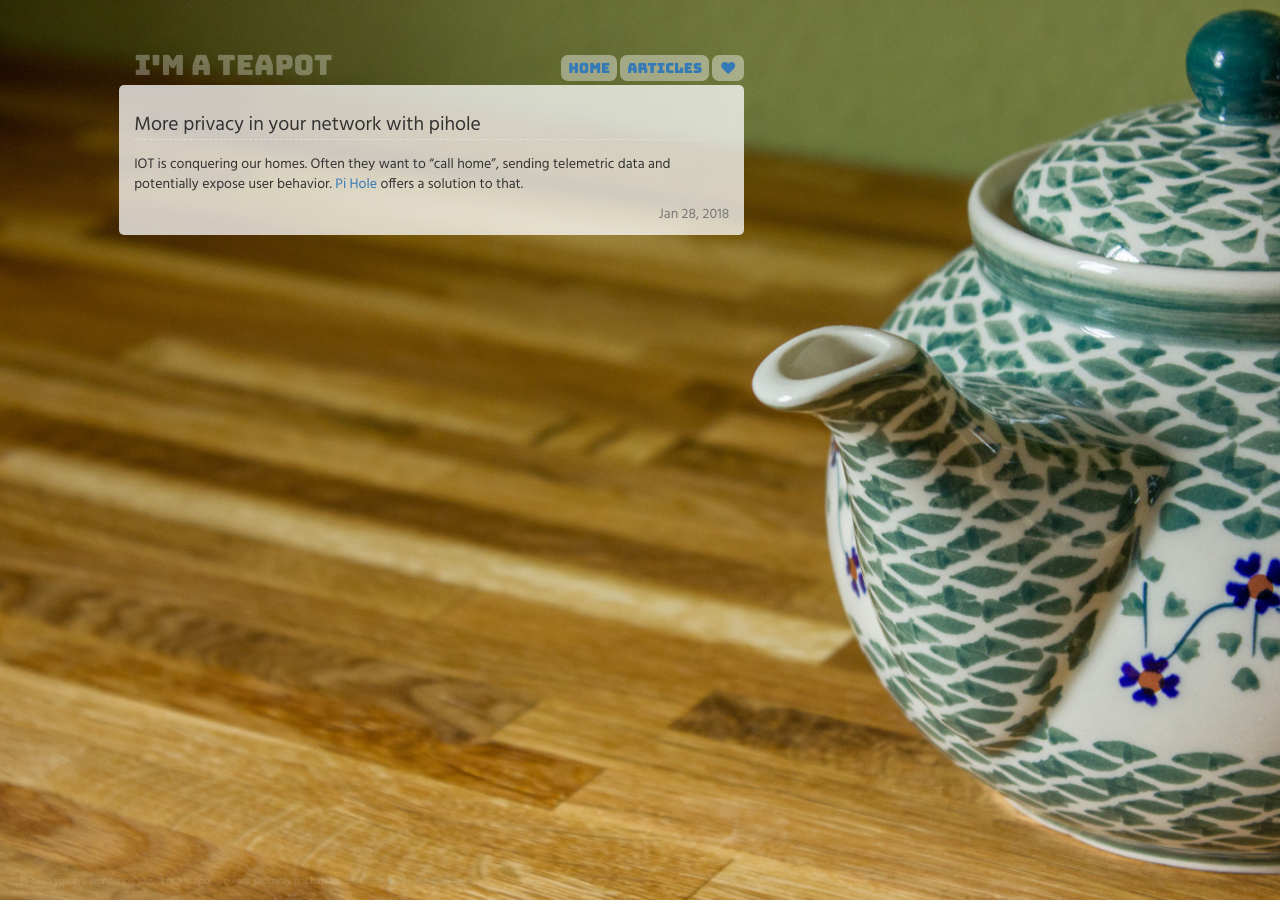
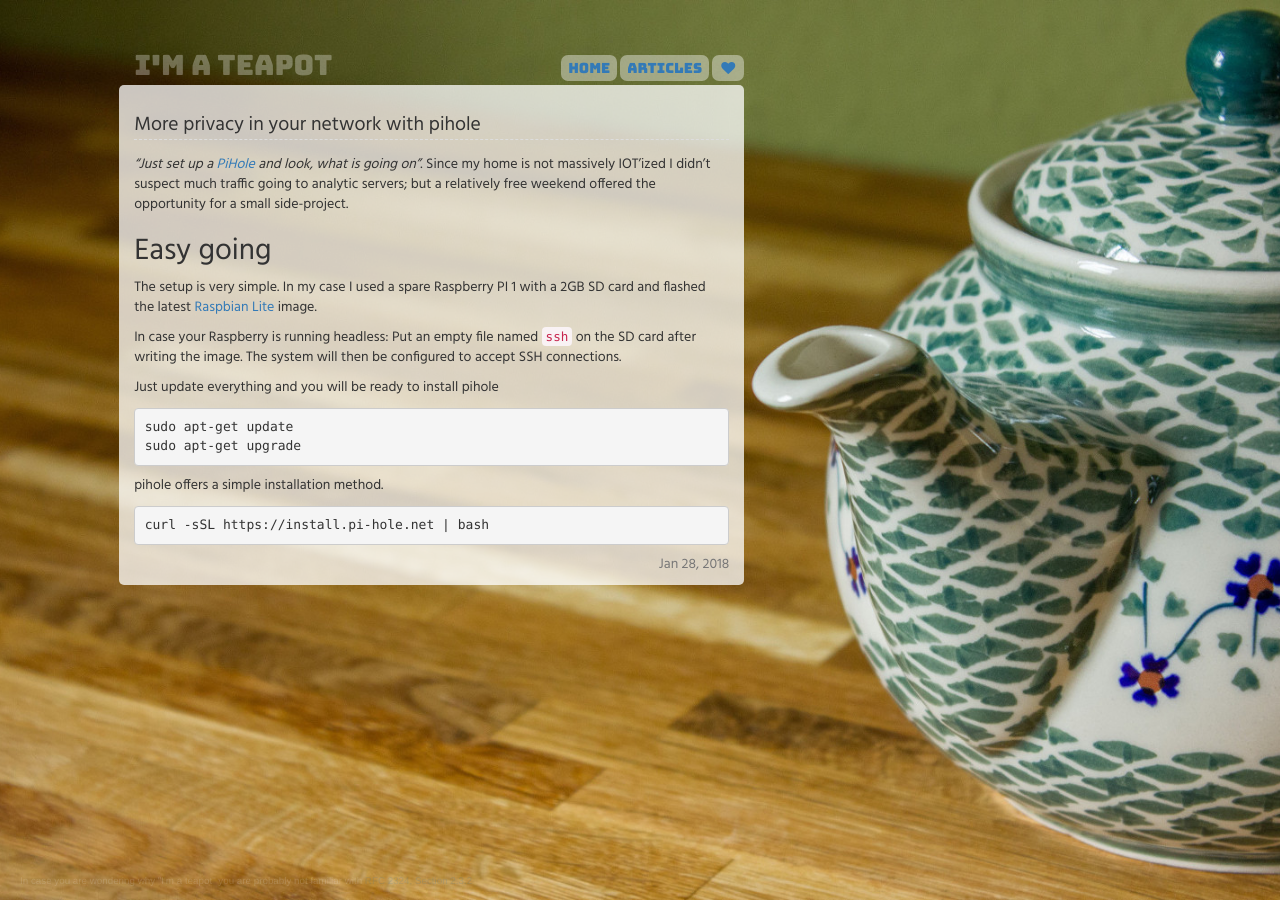
Before and after one commit to error418/error418.github.io, a Jekyll site: the page built from _posts/2018-01-28-pihole.md, in a window 1280 px wide. Built offline with Jekyll 4.4.1, drawn with Linux system fonts in a browser that asks for light colours; nearby versions of some CDN libraries.

Commit message:
Update 2018-01-28-pihole.md

````diff
--- a/_posts/2018-01-28-pihole.md
+++ b/_posts/2018-01-28-pihole.md
@@ -5,8 +5,26 @@ date:   2018-01-28 22:04:00 +0100
 categories: raspberry pi pihole
 ---
 
-IOT is conquering our homes. Often they want to "call home", sending telemetric data and potentially expose user behavior. [Pi Hole][pihole] offers a solution to that.
+*"Just set up a [PiHole][pihole] and look, what is going on"*. Since my home is not massively IOT'ized I didn't suspect much traffic going to analytic servers; but a relatively free weekend offered the opportunity for a small side-project.
 
+## Easy going
 
+The setup is very simple. In my case I used a spare Raspberry PI 1 with a 2GB SD card and flashed the latest [Raspbian Lite][raspbian] image.
+
+In case your Raspberry is running headless: Put an empty file named `ssh` on the SD card after writing the image. The system will then be configured to accept SSH connections.
+
+Just update everything and you will be ready to install pihole
+
+```bash
+sudo apt-get update
+sudo apt-get upgrade
+```
+
+pihole offers a simple installation method.
+
+```
+curl -sSL https://install.pi-hole.net | bash
+```
 
 [pihole]: https://pi-hole.net/
+[raspbian]: https://www.raspberrypi.org/downloads/raspbian/
````
